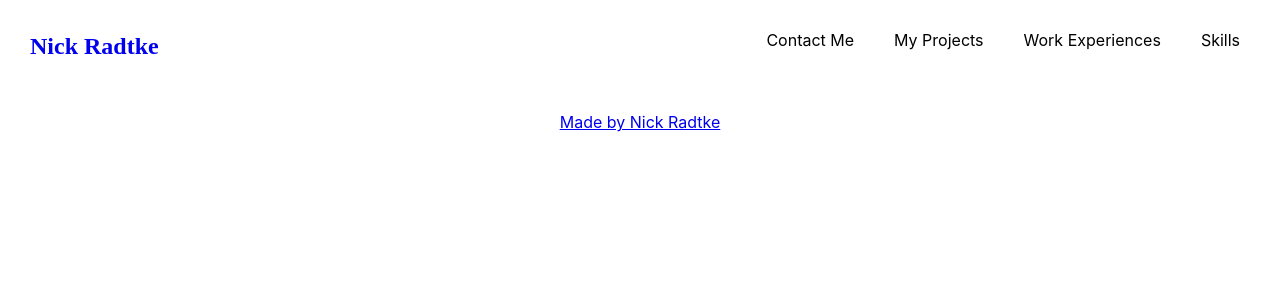
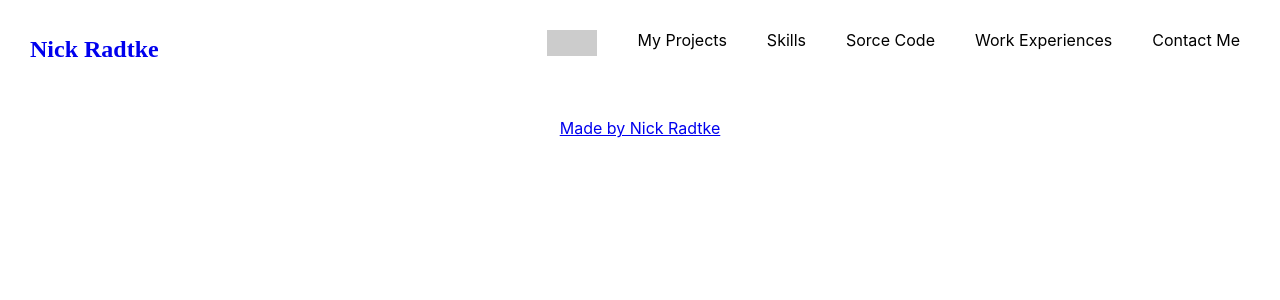
Before and after one commit to NCRadtke00/ncradtke00.github.io, a React (Create React App) app: page / in a window 1280 px wide. Shown: the top 300 px of the page. Built offline with nearby package versions, Linux system fonts and the light colour scheme; no server answers.

Commit message:
got dark mode working!

```diff
--- a/src/components/header/Header.css
+++ b/src/components/header/Header.css
@@ -66,7 +66,6 @@
   position: absolute;
   transition: all 0.2s ease-out;
   width: 100%;
-
 }
 .header .menu_icon .navicon:before {
   top: 5px;
@@ -119,3 +118,16 @@
     font-size: 12px;
   }
 }
+
+.dark_menu {
+  background-color: #171c28 !important;
+  color: white;
+}
+
+.dark_menu li a {
+  color: white !important;
+}
+
+.dark_menu li a:hover {
+  background-color: #55198b !important;
+}
--- a/src/components/header/Header.js
+++ b/src/components/header/Header.js
@@ -5,18 +5,21 @@ import {
   greeting,
   workExperiences,
   skillsSection,
-  openSource,
+  githubRepo,
   myProjects,
 } from "../../portfolio";
+import Toggle from "../toggle/Toggle";
+import StyleContext from "../../contexts/StyleContext";
 
 function Header() {
+  const { isDark } = useContext(StyleContext);
   const viewExperience = workExperiences.display;
-  const viewOpenSource = openSource.display;
+  const viewGithubRepo = githubRepo.display;
   const viewSkills = skillsSection.display;
   const viewMyProjects = myProjects.display;
   return (
     <Headroom>
-      <header className="header">
+      <header className={isDark ? "dark_menu header" : "header"}>
         <a href="/" className="logo">
           <span className="logo_name">{greeting.username}</span>
         </a>
@@ -26,34 +29,37 @@ function Header() {
           htmlFor="menu_btn"
           style={{ color: "white" }}
         >
-          <span className="navicon"></span>
+          <span className={isDark ? "navicon navicon_dark" : "navicon"}></span>
         </label>
-        <ul className="menu">
+        <ul className={isDark ? "dark_menu menu" : "menu"}>
+          <li>
+            <a href="#contact">Contact Me</a>
+          </li>
+          {viewExperience && (
+            <li>
+              <a href="#experience">Work Experiences</a>
+            </li>
+          )}
+          {viewGithubRepo && (
+            <li>
+              <a href="#githubrepo">Sorce Code</a>
+            </li>
+          )}
           {viewSkills && (
             <li>
               <a href="#skills">Skills</a>
             </li>
           )}
-          {viewExperience && (
-            <li>
-              <a href="#experience">Work Experiences</a>
-            </li>
-          )}
-          {viewOpenSource && (
-            <li>
-              <a href="#opensource">Open Source</a>
-            </li>
-          )}
+
           {viewMyProjects && (
             <li>
               <a href="#myprojects">My Projects</a>
             </li>
           )}
           <li>
-            <a href="#contact">Contact Me</a>
-          </li>
-          <li>
-            <a href="#">{/* <ToggleSwitch /> */}</a>
+            <a href="#">
+              <Toggle />
+            </a>
           </li>
         </ul>
       </header>
--- a/src/components/toggle/Toggle.css
+++ b/src/components/toggle/Toggle.css
@@ -0,0 +1,21 @@
+.switch {
+  position: relative;
+  display: inline-block;
+  width: 50px;
+  height: 26px;
+}
+input {
+  transform: scale(0.5);
+}
+
+.slider {
+  position: absolute;
+  cursor: pointer;
+  top: 0;
+  left: 0;
+  right: 0;
+  bottom: 0;
+  background-color: #ccc;
+  -webkit-transition: 0.4s;
+  transition: 0.4s;
+}
--- a/src/components/toggle/Toggle.js
+++ b/src/components/toggle/Toggle.js
@@ -1,10 +1,21 @@
-import React from "react";
+import React, { useState, useContext } from "react";
+import StyleContext from "../../contexts/StyleContext";
 import "./Toggle.css";
 
 const Toggle = () => {
+  const { isDark } = useContext(StyleContext);
+  const [isChecked, setChecked] = useState(isDark);
+  const styleContext = useContext(StyleContext);
   return (
     <label className="switch">
-      <input />
+      <input
+        type="checkbox"
+        checked={isDark}
+        onChange={() => {
+          styleContext.changeTheme();
+          setChecked(!isChecked);
+        }}
+      />
       <span className="slider round"></span>
     </label>
   );
--- /dev/null
+++ b/src/container/Main.css
@@ -0,0 +1,5 @@
+.dark_mode {
+  background-color: #171c28;
+  color: white;
+  transition: "0.1s";
+}
--- a/src/container/Main.js
+++ b/src/container/Main.js
@@ -1,13 +1,39 @@
-import React from "react";
+import React, { Component } from "react";
+import { StyleProvider } from "../contexts/StyleContext";
+import "./Main.css";
+
 import Header from "../components/header/Header";
 import Footer from "../components/footer/Footer";
-function Main() {
-  return (
-    <div>
-      <Header />
-      <Footer />
-    </div>
-  );
+export default class Main extends Component {
+  constructor(props) {
+    super(props);
+    this.state = {
+      isDark: false,
+    };
+  }
+
+  componentDidMount() {
+    if (localStorage.getItem("isDark") === null) {
+      const darkPref = window.matchMedia("(prefers-color-scheme: dark)");
+      localStorage.setItem("isDark", darkPref.matches);
+    }
+    this.setState({ isDark: JSON.parse(localStorage.getItem("isDark")) });
+  }
+  changeTheme = () => {
+    this.setState({ isDark: !this.state.isDark }, () => {
+      localStorage.setItem("isDark", this.state.isDark);
+    });
+  };
+  render() {
+    return (
+      <div className={this.state.isDark ? "dark-mode" : null}>
+        <StyleProvider
+          value={{ isDark: this.state.isDark, changeTheme: this.changeTheme }}
+        >
+          <Header />
+          <Footer />
+        </StyleProvider>
+      </div>
+    );
+  }
 }
-
-export default Main;
--- a/src/portfolio.js
+++ b/src/portfolio.js
@@ -141,11 +141,11 @@ const workExperiences = {
     },
   ],
 };
-const openSource = {
+const githubRepo = {
   githubConvertedToken: process.env.REACT_APP_GITHUB_TOKEN,
   githubUserName: "NCRadtke00",
   showGithubProfile: "true",
-  display: false,
+  display: true,
 };
 const contactInfo = {
   title: "Contact Me",
@@ -207,7 +207,7 @@ export {
   educationInfo,
   techStack,
   workExperiences,
-  openSource,
+  githubRepo,
   contactInfo,
   twitterDetails,
   myProjects,
```
